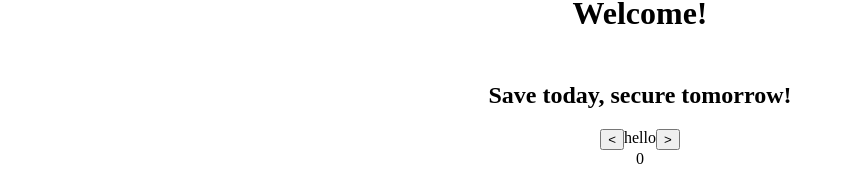
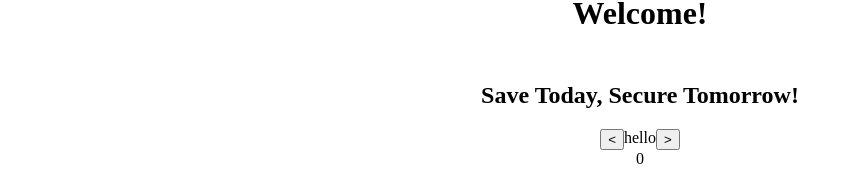
Before and after one commit to Await-ERNINGS/ERNS, a React (Create React App) app in the folder client/: page / in a window 1280 px wide. Shown: the part 113-285 px from the top of the page, without its empty margins (0-852 px from the left). Built offline with nearby package versions, Linux system fonts and the light colour scheme; no server answers.

Commit message:
pushing to dev

```diff
--- a/client/src/Pages/Welcome.js
+++ b/client/src/Pages/Welcome.js
@@ -6,7 +6,7 @@ export const Welcome = () => {
   return (
     <div className="title-container">
       <h1 className="welcome">Welcome!</h1>
-      <h2>Save today, secure tomorrow!</h2>
+      <h2>Save Today, Secure Tomorrow!</h2>
       <Carousel />
     </div>
   );
```
